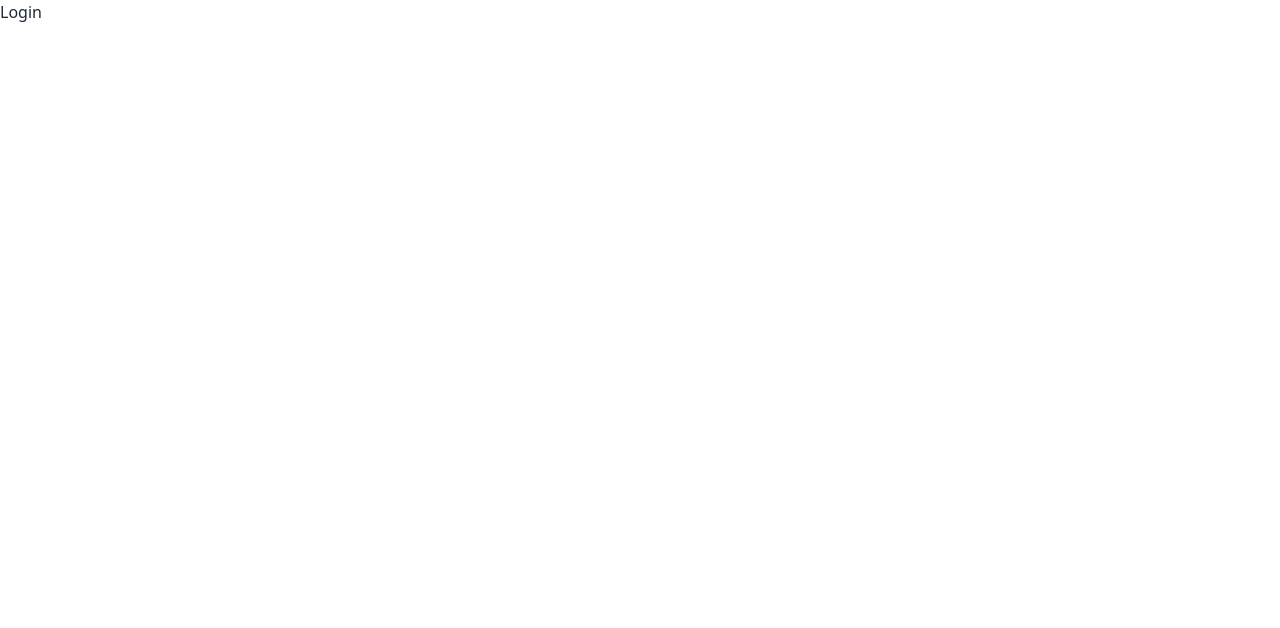
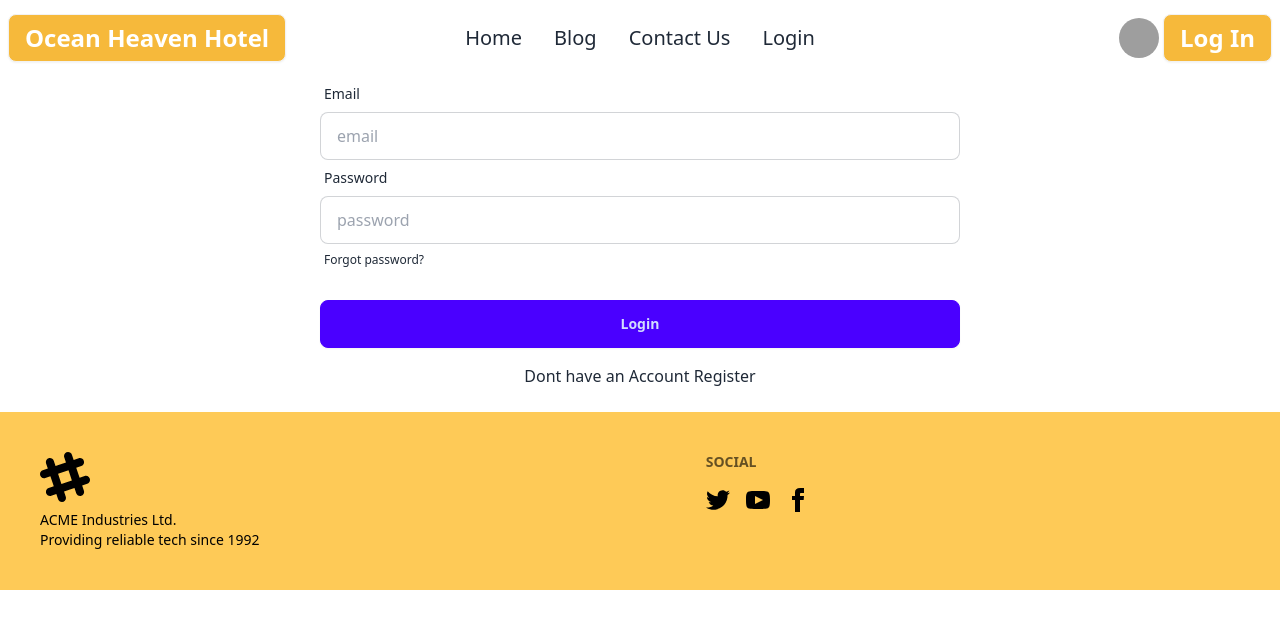
Before and after one commit to afrin823/ocean-hotel-client, a React (Vite) app: page /Login in a window 1280 px wide. Shown: the top 628 px of the page. Built offline with nearby package versions, Linux system fonts and the light colour scheme; grey boxes are pictures that could not be loaded.

Commit message:
change items name

```diff
--- a/src/Components/Banner/Allhotel/AllHotel.jsx
+++ b/src/Components/Banner/Allhotel/AllHotel.jsx
@@ -12,7 +12,7 @@ const AllHotel = () => {
     }, []);
 
     return (
-        <div  className="grid grid-cols-1 md:grid-cols-2 lg:grid-cols-3 gap-3">
+        <div  className="grid grid-cols-1 md:grid-cols-2 lg:grid-cols-3 gap-3 md:gap-3 lg:gap-3">
             {hotels.map(hotel => (
                 <div key={hotel.id} className="card w-96 mx-auto shadow-xl">
                         <figure>
--- a/src/Components/Banner/Login/Login.jsx
+++ b/src/Components/Banner/Login/Login.jsx
@@ -1,9 +1,46 @@
+import { Link } from "react-router-dom";
+import Footer from "../../../pages/Home/Footer/Footer";
+import Navbar from "../../../pages/Home/Navbar/Navbar";
 
 
 const Login = () => {
+
+    const handelLogIn = e => {
+        e.preventDefault();
+        console.log(e.currentTarget);
+        const form = new FormData(e.currentTarget);
+        console.log(form);
+    }
+
     return (
         <div>
-            <h2>Login</h2>
+            <Navbar></Navbar>
+            <div>
+                <form onSubmit={handelLogIn} className="md:w-3/4 lg:w-1/2 mx-auto">
+                        <div className="form-control">
+                <label className="label">
+                    <span className="label-text">Email</span>
+                </label>
+                <input type="email" placeholder="email" name="email" className="input input-bordered" required />
+                </div>
+                <div className="form-control">
+                <label className="label">
+                    <span className="label-text">Password</span>
+                </label>
+                <input type="password" placeholder="password" name="password" className="input input-bordered" required />
+                <label className="label">
+                    <a href="#" className="label-text-alt link link-hover">Forgot password?</a>
+                </label>
+                </div>
+                <div className="form-control mt-6">
+                <button className="btn btn-primary">Login</button>
+                </div>
+                </form>
+                <p className="text-center mt-4">Dont have an Account <Link to="/register">Register</Link></p>
+            </div><br />
+
+
+<Footer></Footer>
         </div>
     );
 };
--- a/src/pages/Home/Home.jsx
+++ b/src/pages/Home/Home.jsx
@@ -2,7 +2,6 @@
 
 import AllHotel from "../../Components/Banner/Allhotel/AllHotel";
 import Banner from "../../Components/Banner/Banner";
-import Login from "../../Components/Banner/Login/Login";
 import Footer from "./Footer/Footer";
 import Navbar from "./Navbar/Navbar";
 
@@ -10,12 +9,9 @@ const Home = () => {
     return (
         <div>
             <Navbar></Navbar>
-            <div>
+            <div className="mb-8">
             <Banner></Banner>
             <AllHotel></AllHotel>
-            </div>
-            <div>
-                <Login></Login>
             </div>
             <Footer></Footer>
         </div>
--- a/src/pages/Home/Navbar/Navbar.jsx
+++ b/src/pages/Home/Navbar/Navbar.jsx
@@ -44,7 +44,7 @@ const Navbar = () => {
               </div>
 
             </div>
-          <Link>
+          <Link to="/Login">
           <button className="btn bg-[#f6b93b] text-2xl text-white" >Log In</button>
           </Link>
 
```
